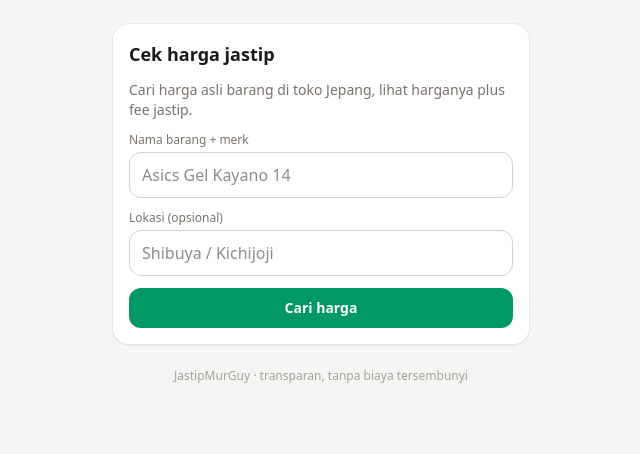
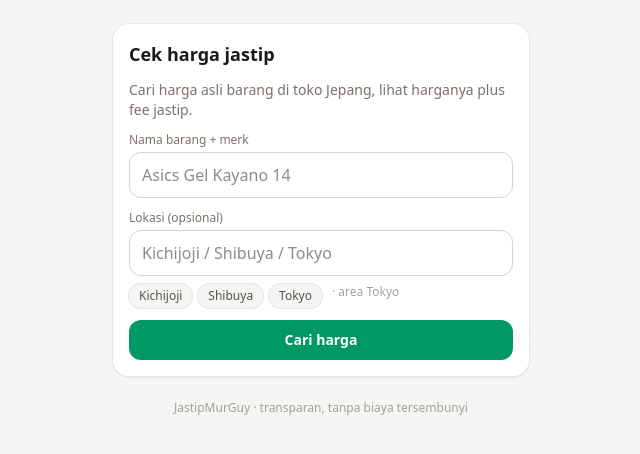
Before and after one commit to keepurspiritbruv/jastipmurguy, a Next.js app: page /cari in a window 1280 px wide. Shown: the top 454 px of the page, without its empty margins (319-959 px from the left). Built offline with nearby package versions, Linux system fonts and the light colour scheme; no server answers.

Commit message:
Lokasi: rekomendasi chip Kichijoji/Shibuya/Tokyo (area Tokyo)

```diff
--- a/src/components/search-client.tsx
+++ b/src/components/search-client.tsx
@@ -87,10 +87,27 @@ export default function SearchClient({ ok, error }: { ok: boolean; error?: strin
           <label className="label">Lokasi (opsional)</label>
           <input
             className="input"
-            placeholder="Shibuya / Kichijoji"
+            placeholder="Kichijoji / Shibuya / Tokyo"
             value={location}
             onChange={(e) => setLocation(e.target.value)}
           />
+          <div className="mt-2 flex flex-wrap gap-1.5">
+            {["Kichijoji", "Shibuya", "Tokyo"].map((s) => (
+              <button
+                key={s}
+                type="button"
+                onClick={() => setLocation(s)}
+                className={`rounded-full px-2.5 py-1 text-xs font-medium ring-1 ${
+                  location === s
+                    ? "bg-emerald-100 text-emerald-700 ring-emerald-300"
+                    : "bg-stone-100 text-stone-600 ring-stone-200"
+                }`}
+              >
+                {s}
+              </button>
+            ))}
+            <span className="px-1 text-xs text-stone-400">· area Tokyo</span>
+          </div>
         </div>
         <button className="btn btn-primary w-full" disabled={pending} onClick={runSearch}>
           {pending ? "Mencari harga..." : "Cari harga"}
```
